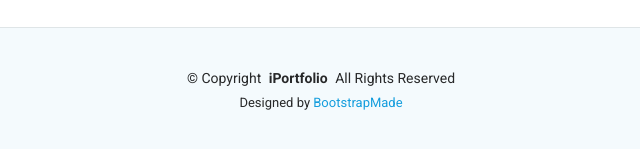
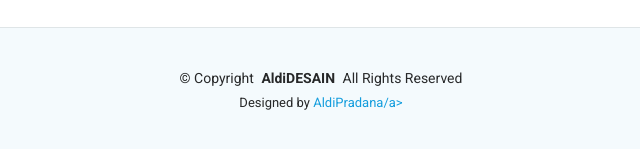
Before and after one commit to AldiPradana-KD/cvnew, a plain HTML site: page index.html in a window 1280 px wide. Shown: the part 4557-4706 px from the top of the page, 469-1109 px from the left. Drawn offline with Linux system fonts and the light colour scheme.

Commit message:
fix: memperbaiki foother dan title

```diff
--- a/index.html
+++ b/index.html
@@ -4,7 +4,7 @@
 <head>
   <meta charset="utf-8">
   <meta content="width=device-width, initial-scale=1.0" name="viewport">
-  <title>Index - iPortfolio Bootstrap Template</title>
+  <title>CV & PORTOFOLIO</title>
   <meta content="" name="description">
   <meta content="" name="keywords">
 
@@ -401,14 +401,14 @@
 
     <div class="container">
       <div class="copyright text-center ">
-        <p>© <span>Copyright</span> <strong class="px-1 sitename">iPortfolio</strong> <span>All Rights Reserved</span></p>
+        <p>© <span>Copyright</span> <strong class="px-1 sitename">AldiDESAIN</strong> <span>All Rights Reserved</span></p>
       </div>
       <div class="credits">
         <!-- All the links in the footer should remain intact. -->
         <!-- You can delete the links only if you've purchased the pro version. -->
         <!-- Licensing information: https://bootstrapmade.com/license/ -->
         <!-- Purchase the pro version with working PHP/AJAX contact form: [buy-url] -->
-        Designed by <a href="https://bootstrapmade.com/">BootstrapMade</a>
+        Designed by <a href="https://bootstrapmade.com/">AldiPradana/a>
       </div>
     </div>
 
```
